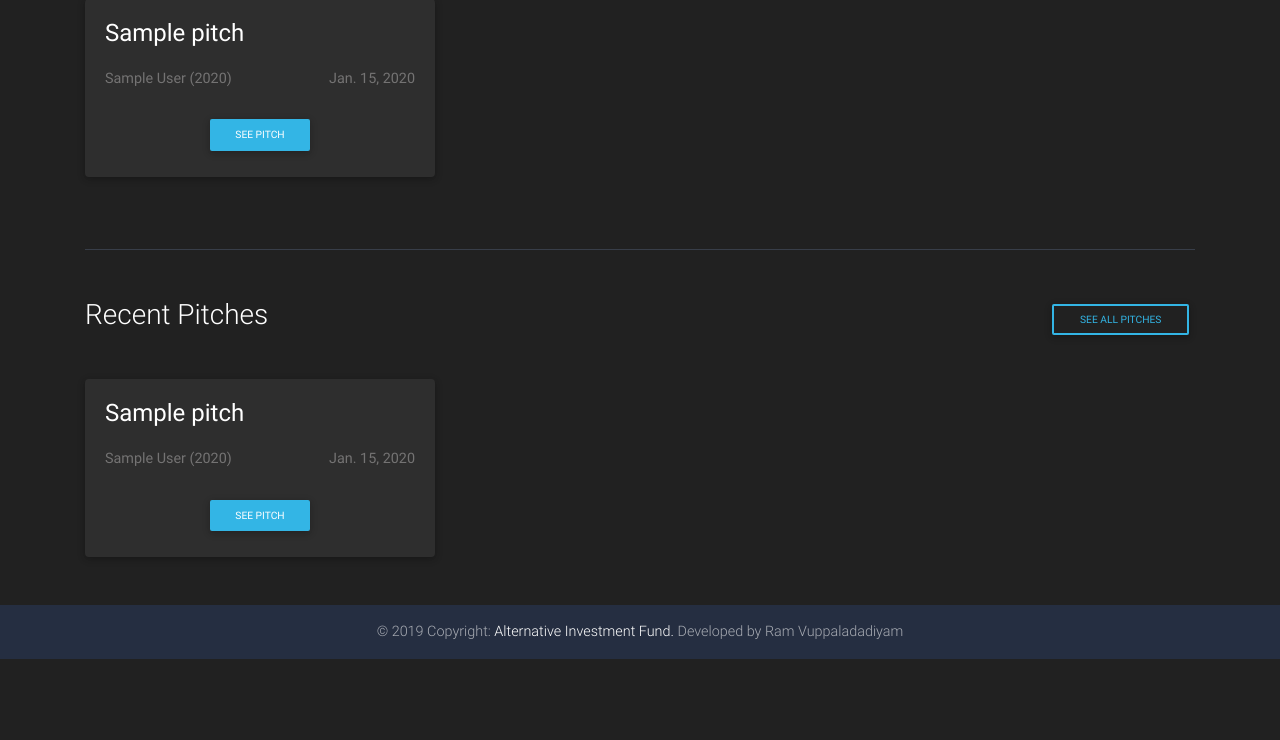
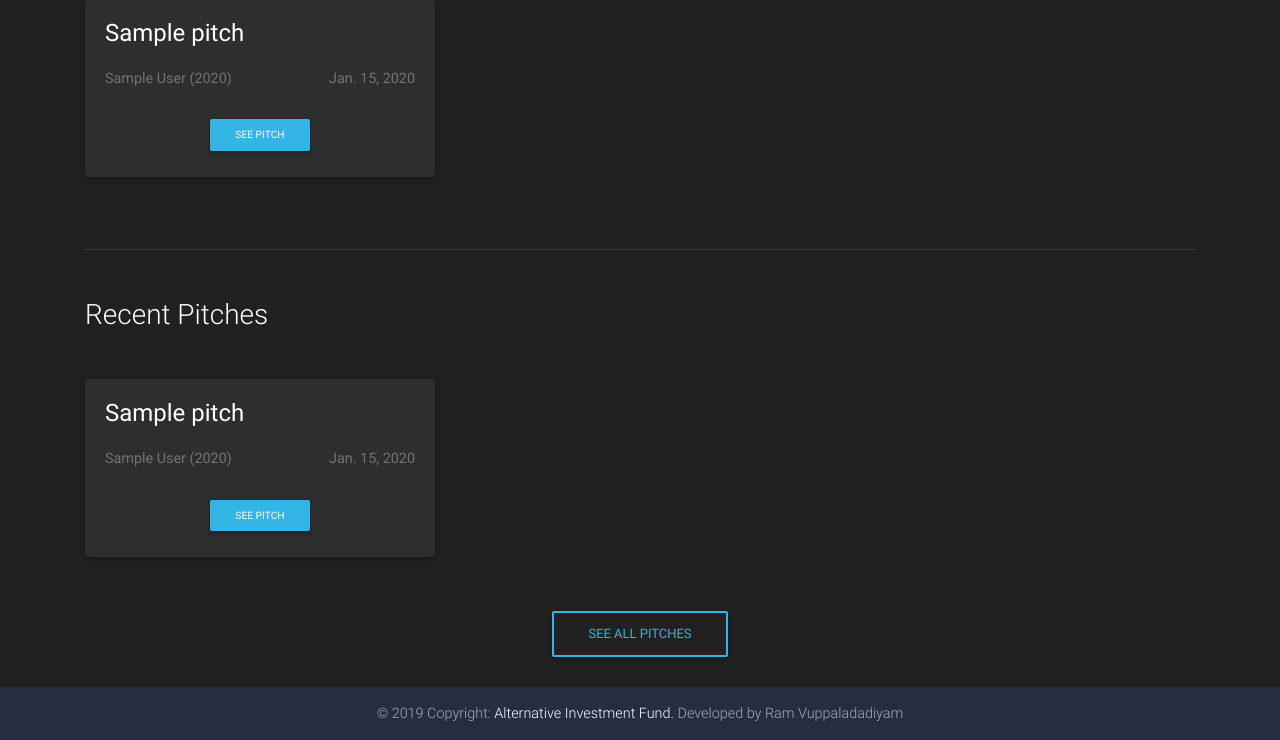
Before and after one commit to vsitaram/aifedge, a Django app: template edge/templates/edge/dashboard.html in a window 1280 px wide. Shown: the part 934-1674 px from the top of the page. Before the commit the page ends 1593 px from the top, so only its background shows below. Run offline with Django 3.2, Linux system fonts and the light colour scheme; tables that the repository leaves empty hold one stand-in row (values such as "Sample post"); the template is opened without the code that fills it: values that come from a table or form of the project are taken from there, most other values are stand-ins (such as "Sample title", 1, 10 or a date in 2020); data that the repository does not hold is empty; parts of the project's set-up code (start-up, migrations or seed data) failed here and were passed over; some libraries are stand-ins or nearby versions.

Commit message:
Comment code, add button on dashboard, refactor JS code

```diff
--- a/edge/templates/edge/dashboard.html
+++ b/edge/templates/edge/dashboard.html
@@ -269,16 +269,7 @@
             <!--Section: Recent Pitches start-->
             <section class="wow fadeIn">
 
-                <div class="row">
-                    <div class="col">
-                        <h3 class="text-left text-white mb-5">Recent Pitches</h3>
-                    </div>
-                    <div class="col">
-                        <a class="btn btn-outline-info btn-sm waves-effect float-right" href="{% url 'edge:pitches' %}">See All Pitches</a>
-                    </div>
-                </div>
-
-
+                <h3 class="text-left text-white mb-5">Recent Pitches</h3>
 
                 <!--Recent Pitches-->
                 <div class="row mb-4">
@@ -327,6 +318,12 @@
                     {% endfor %}
                 </div>
                 <!--Grid row-->
+
+                {% if recent_pitches %}
+                    <div class="row d-flex justify-content-center">
+                        <a class="btn btn-outline-info waves-effect" href="{% url 'edge:pitches' %}">See All Pitches</a>
+                    </div>
+                {% endif %}
 
             </section>
             <!--Section: Recent Pitches end-->
@@ -403,8 +400,8 @@
 
             // Start off by asynchronously loading 1Y data into the graph
             $.ajax({
-              url : "https://aifedge.herokuapp.com/edge/dashboard/1Y",
-              // url : "http://localhost:8000/edge/dashboard/1Y",
+              // url : "https://aifedge.herokuapp.com/edge/dashboard/1Y",
+              url : "http://localhost:8000/edge/dashboard/1Y",
               dataType: "json",
               success : function (data) {
 
@@ -432,8 +429,8 @@
                     var timeWindow = $( this ).text();
                     // console.log(timeWindow);
                     $.ajax({
-                        url : "https://aifedge.herokuapp.com/edge/dashboard/" + timeWindow,
-                        // url : "http://localhost:8000/edge/dashboard/" + timeWindow,
+                        // url : "https://aifedge.herokuapp.com/edge/dashboard/" + timeWindow,
+                        url : "http://localhost:8000/edge/dashboard/" + timeWindow,
                         dataType: "json",
                         success : function (data) {
                           console.log(data);
```
Also changed, not shown: aifedge/settings.py (+10 -10 lines).
